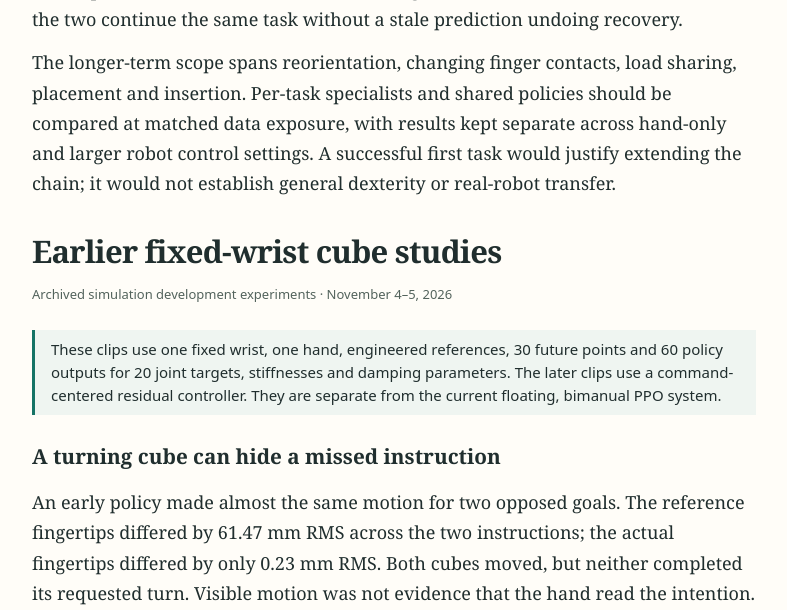
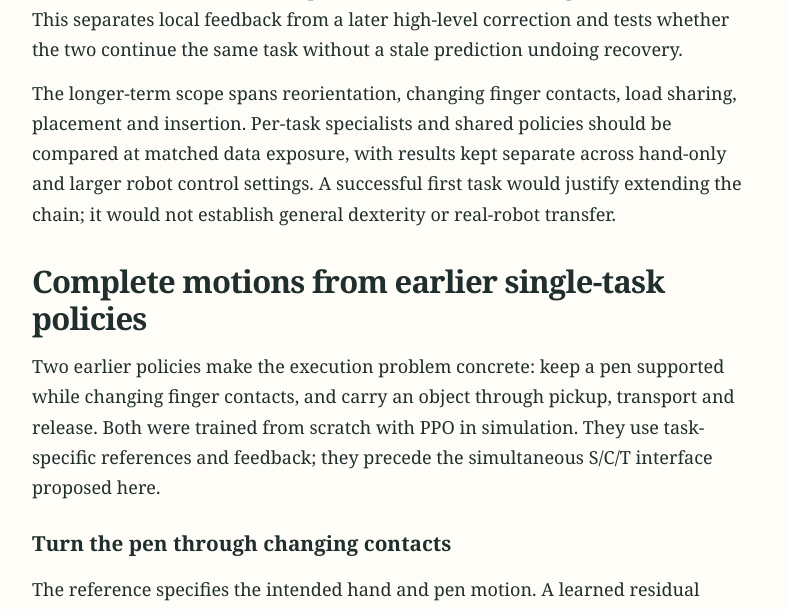
Before and after one commit to yuhang-harry/yuhang-harry.github.io, a Jekyll site: the page notes/s0-s1/index.html, which Jekyll copies as it is, in a window 1280 px wide and 1400 px high, scrolled down 8555 px. Shown: the top 610 px of the window, without its empty margins (246-1033 px from the left). Built offline with Jekyll 4.4.1, drawn with Linux system fonts in a browser that asks for light colours; some of the changed text lies outside the part shown.

Commit message:
Replace diagnostic clips with complete manipulation examples

```diff
--- a/notes/s0-s1/index.html
+++ b/notes/s0-s1/index.html
@@ -87,7 +87,7 @@
     <li><strong>Desired tactile (T):</strong> how contact should evolve—maintain, increase, ease, redistribute or release finger loads.</li>
   </ul>
   <p>S1 predicts all three over a common future clock. Each stream retains its own anchor, validity and confidence; a delta is interpreted relative to its declared anchor. A valid zero tactile change means “maintain,” whereas a missing tactile target supplies no such instruction. The future tactile target and the contact measured after execution are different quantities.</p>
-  <p>The wrist or end-effector trajectory is another coordinated part of the intention. The hand interface should not turn a human hand representation directly into robot motor commands: it must preserve the relevant motion and requests through a validated robot mapping. The earlier study below holds the wrist fixed to isolate finger behavior. The current implementation also learns both wrists’ actions.</p>
+  <p>The wrist or end-effector trajectory is another coordinated part of the intention. The hand interface should not turn a human hand representation directly into robot motor commands: it must preserve the relevant motion and requests through a validated robot mapping. The historical hand interface in Figure 02 holds the wrist fixed to isolate finger behavior. The current implementation also learns both wrists’ actions.</p>
   <p>S0 receives the available future streams, current proprioception, controller feedback, current touch where available, and recent causal history. It learns when to prioritize motion, preserve support or change compliance and force. Its correction remains an execution decision: it does not rewrite the original command or relabel the resulting force as the desired tactile input.</p>
   <p class="scope">Figure 02 retains the historical fixed-wrist configuration, including its 30 future points and stiffness/damping outputs. It explains the three stream meanings. The current 10-point, 52-action implementation is specified <a href="#current">below</a>; a complete learned S1→S0 loop is not established by this figure.</p>
   <figure class="method" id="hand-interface" aria-label="How S0 reads S1’s hand intent">
@@ -143,41 +143,30 @@
   <p>The full system should also run with S1 updating normally and asynchronously. S0’s role comes from the time needed to observe, infer and deliver the next high-level intention, not from requiring S1 to be artificially frozen. Record when the disturbance occurs, when S0 responds and when the next S1 update takes effect. This separates local feedback from a later high-level correction and tests whether the two continue the same task without a stale prediction undoing recovery.</p>
   <p>The longer-term scope spans reorientation, changing finger contacts, load sharing, placement and insertion. Per-task specialists and shared policies should be compared at matched data exposure, with results kept separate across hand-only and larger robot control settings. A successful first task would justify extending the chain; it would not establish general dexterity or real-robot transfer.</p>
 
-  <h2 id="experiments">Earlier fixed-wrist cube studies</h2>
-  <p class="meta">Archived simulation development experiments · November 4–5, 2026</p>
-  <p class="scope">These clips use one fixed wrist, one hand, engineered references, 30 future points and 60 policy outputs for 20 joint targets, stiffnesses and damping parameters. The later clips use a command-centered residual controller. They are separate from the current floating, bimanual PPO system.</p>
-  <h3>A turning cube can hide a missed instruction</h3>
-  <p>An early policy made almost the same motion for two opposed goals. The reference fingertips differed by <span class="metric">61.47 mm RMS</span> across the two instructions; the actual fingertips differed by only <span class="metric">0.23 mm RMS</span>. Both cubes moved, but neither completed its requested turn. Visible motion was not evidence that the hand read the intention.</p>
+  <h2 id="experiments">Complete motions from earlier single-task policies</h2>
+  <p>Two earlier policies make the execution problem concrete: keep a pen supported while changing finger contacts, and carry an object through pickup, transport and release. Both were trained from scratch with PPO in simulation. They use task-specific references and feedback; they precede the simultaneous S/C/T interface proposed here.</p>
+
+  <h3>Turn the pen through changing contacts</h3>
+  <p>The reference specifies the intended hand and pen motion. A learned residual adjusts the finger commands as the pen moves between contacts. The example below follows a complete reference clip through its final frame, including the initial grasp. The useful behavior is the coordinated motion of the fingers and object over time.</p>
   <figure class="rollout">
-    <div class="figure-label">ARCHIVED POLICY · ACTUAL HAND AND SAME-CLOCK REFERENCE</div>
-    <video controls playsinline preload="metadata" poster="media/cube-hand-ghost-1.jpg" width="1024" height="590" aria-label="An early learned hand turns a cube while diverging from a translucent reference hand; orange rings show commanded fingertip positions."><source src="media/cube-hand-ghost-1.mp4" type="video/mp4"></video>
-    <figcaption>Solid fingers: recorded policy execution. Teal ghost: desired hand state. Orange rings: requested command. This displayed direction turned about 67° but finished 24.79° from its target. The paired comparison above uses both archived directions.</figcaption>
+    <div class="figure-label">LEARNED PEN POLICY · COMPLETE REFERENCE CLIP · 1×</div>
+    <video controls playsinline preload="metadata" poster="media/pen-policy-complete.jpg" width="960" height="560" aria-label="A learned single-hand policy turns a pen through successive finger contacts over a complete ten-second reference clip."><source src="media/pen-policy-complete.mp4" type="video/mp4"></video>
+    <figcaption>Actual saved execution of the learned pen policy, shown from start to finish at its recorded speed. This is an earlier single-task, training-catalog example.</figcaption>
   </figure>
-  <h3>First establish an executable reference</h3>
-  <p>A later engineering search produced opposed turns that could be executed from the same grasp. The search could inspect the object goal; its hand states and commands were then issued before execution. Desired tactile was absent. These are engineering references, not human demonstrations.</p>
+
+  <h3>Finish the placement, including release</h3>
+  <p>The same principle extends to an arm and hand. A nominal reference supplies the intended pickup and placement; a learned residual makes local command corrections while the reference continues. In a matched set of <strong>24 initial states, the learned policy completed 23 placements, compared with 12 for the reference controller</strong>. Both reached the table; the improvement was in completing release and settling.</p>
   <figure class="rollout">
-    <div class="figure-label">ENGINEERED REFERENCE · OPPOSED TURNS FROM ONE GRASP</div>
-    <video controls playsinline preload="metadata" aria-label="Two fixed controllers follow opposed engineered cube-turn references; a third panel shows an earlier learned policy failing during the reverse turn." poster="media/opposed-legal-engineering.jpg"><source src="media/opposed-legal-engineering.mp4" type="video/mp4"></video>
-    <figcaption>Both zero-residual receivers complete the turn and settle within the original limits. The third panel shows an older learned policy crossing near the target at speed, then stopping at the penetration limit. Passing near the desired face is not the same as finishing the turn.</figcaption>
+    <div class="figure-label">LEARNED ARM–HAND POLICY · PICKUP TO RELEASE · 1×</div>
+    <video controls playsinline preload="metadata" poster="media/placement-policy-complete.jpg" width="640" height="480" aria-label="A learned arm-and-hand policy grasps a red object, lifts and transports it to a green target, then releases it on the table."><source src="media/placement-policy-complete.mp4" type="video/mp4"></video>
+    <figcaption>The learned policy’s complete operation through its recorded success at 11.42 s. The green patch marks the placement target. This uses a fixed base, one arm and one hand with simulator-state feedback.</figcaption>
   </figure>
-  <h3>A learned receiver can follow both turns</h3>
-  <figure class="rollout">
-    <div class="figure-label">ONE FROZEN POLICY · TWO STATE–COMMAND INTENTIONS</div>
-    <video controls playsinline preload="metadata" aria-label="The same tracking policy follows two opposite cube-turn intentions from the same fixed-wrist grasp and settles at the end." poster="media/a64-opposed-clean.jpg"><source src="media/a64-opposed-clean.mp4" type="video/mp4"></video>
-    <figcaption>The tracking policy saved at 64 PPO updates passes both 12-second development trials, with 595/600 control frames inside the available tracking bands in each. Both use the same grasp. The fixed reference controller also passes; this pair establishes execution on these inputs, not an advantage from learned feedback.</figcaption>
-  </figure>
-  <p>The motion remains uneven. A later analysis found pauses shared by the engineering reference and learned policies. These clips do not establish smoother motion, generalization to new grasps, or full use of desired tactile.</p>
-  <h3>Changing an action is not enough to show recovery</h3>
-  <p>For one turn, I compared policy feedback, its saved clean action sequence and fixed control under the same measured push at the same instant. The upstream intention stayed unchanged. Across the two planned push directions, feedback passed <span class="metric">0/2</span> cases, versus <span class="metric">1/2</span> for each control.</p>
-  <figure class="rollout">
-    <div class="figure-label">MOVING PUSH · CLEAN / FEEDBACK / CLEAN ACTION TAPE</div>
-    <video controls playsinline preload="metadata" aria-label="Matched cube trials show the clean motion, policy feedback under a push, and the clean action tape under the same push; feedback narrowly fails the final angle limit." poster="media/a64-moving-positive.jpg"><source src="media/a64-moving-positive.mp4" type="video/mp4"></video>
-    <figcaption>The feedback trial changes its action but reaches a worst final-half-second error of 10.13°, exceeding the original 10° limit. The same-push action tape and the separately evaluated fixed controller pass. No additional success is attributable to feedback in this comparison.</figcaption>
-  </figure>
+  <p>These examples motivate learning the execution of a reference: the hand must preserve support, change contacts and finish the object task. They establish limited single-task behavior. Reading all three intent streams, learning from partially labelled sources and transferring to the unified bimanual system remain separate questions.</p>
   <details>
-    <summary>Scope of the historical comparison</summary>
-    <p>The positive and negative pushes each apply 0.41202 N for 80 ms during cube motion. The negative case stops at the original contact-penetration limit. Neither case meets the preregistered sustained-disruption condition for the conditional recovery statistic, so that statistic has no eligible denominator; both failures remain in task-success counts. The action tape retains low-level PD feedback and removes only policy-level feedback.</p>
-    <p>The 64-update examples and the later 128-update, 262,144-transition reward comparison belong to the earlier single-hand setup. They are not the training scale or evaluation population of the bimanual result below. Development examples from a shared grasp are not independent held-out trials.</p>
+    <summary>What these examples establish</summary>
+    <p>The pen policy was trained for 1,000 PPO updates. In one clean evaluation per training clip, it reached the end of 9/10 complete references; one stopped on the original position-error limit. The zero-residual reference controller completed 0/10, failing during the initial grasp in every case. That comparison supports a contribution to grasp stability, without isolating the contribution to the later spin. A saved-state audit found small joint-limit excursions in four completed clips; full checks at every physics step remain incomplete.</p>
+    <p>The placement comparison used one policy seed, one object and matched initial states drawn from the training distribution. The learned policy improved 11 of the 12 reference-controller failures and retained all 12 reference-controller successes; one trial still timed out. None of the 24 scored episodes in either group triggered a physical hard stop. This does not establish generalization to new objects, image-based control or disturbance recovery.</p>
+    <p>Both videos come from previously saved simulator states. The pen video retains the whole clip. The placement video shows the learned half of an existing paired recording up to its terminal state; the later frozen display tail is omitted. No operation is sped up or spliced.</p>
   </details>
 
   <h2 id="current">Current unified S0: stable training, no task success yet</h2>
```
Also changed, not shown: notes/s0-s1/media/a64-moving-positive.jpg (deleted), notes/s0-s1/media/a64-opposed-clean.jpg (deleted), notes/s0-s1/media/cube-hand-ghost-1.jpg (deleted), notes/s0-s1/media/opposed-legal-engineering.jpg (deleted), notes/s0-s1/media/pen-policy-complete.jpg (added), notes/s0-s1/media/placement-policy-complete.jpg (added), 6 other files.
